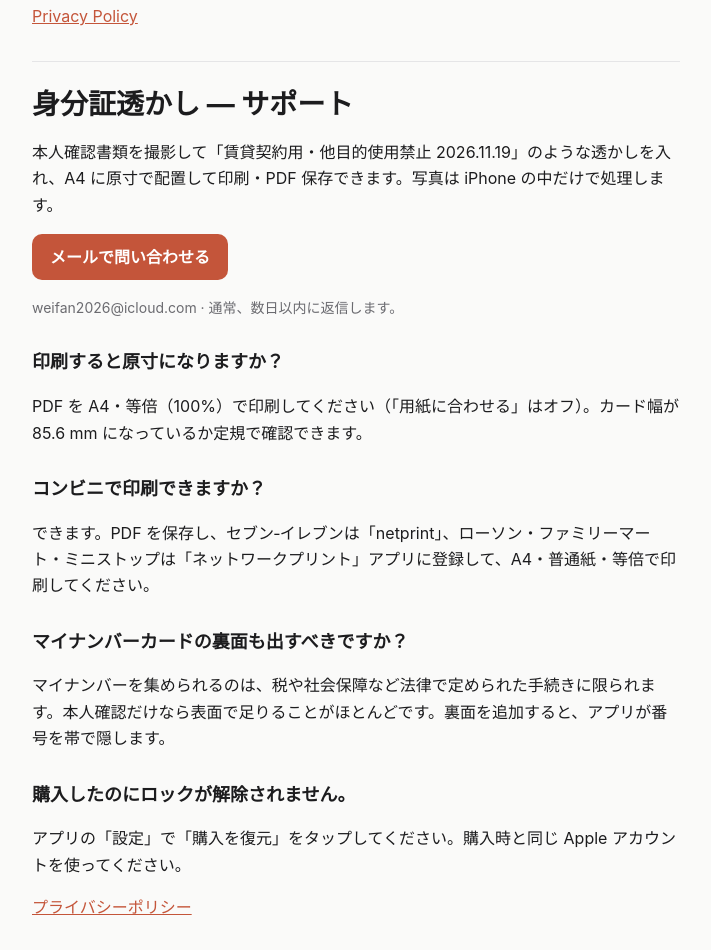
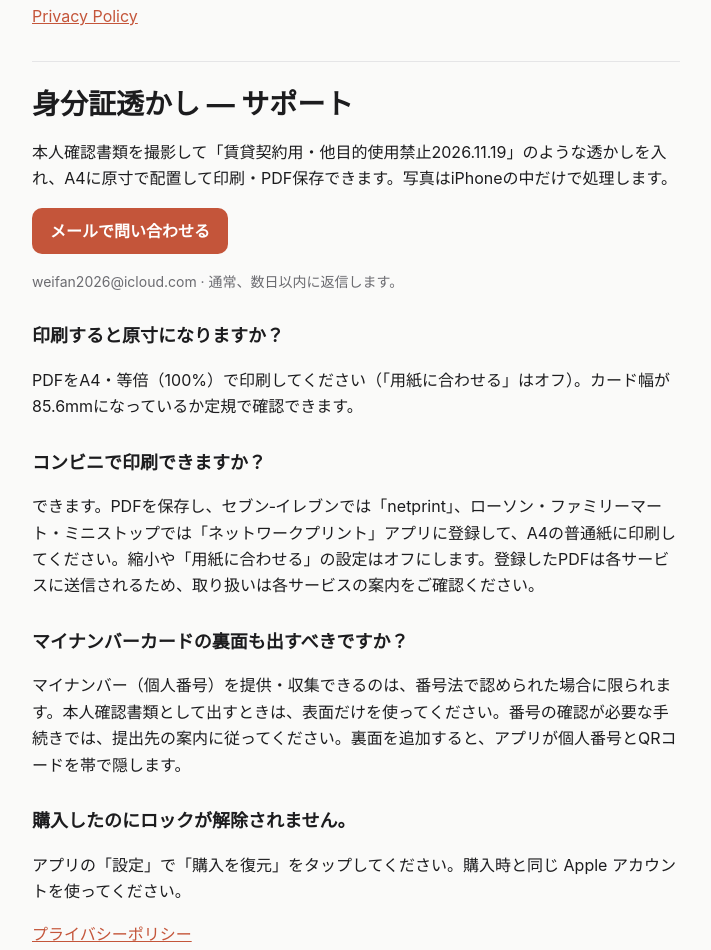
Before and after one commit to WEIFAN2026-collab/apps, a plain HTML site: page idcopy/index.html in a window 1280 px wide. Shown: the part 831-1781 px from the top of the page, without its empty margins (284-995 px from the left). Drawn offline with Linux system fonts and the light colour scheme.

Commit message:
IDCopy: polish Japanese copy on support and privacy pages
Co-Authored-By: Claude Opus 5.5 <noreply@anthropic.com>

```diff
--- a/idcopy/index.html
+++ b/idcopy/index.html
@@ -16,9 +16,9 @@ section.lang{border-top:1px solid var(--line);padding-top:24px;margin-top:32px}s
 <p><a class="btn" href="mailto:weifan2026@icloud.com?subject=ID%20Copy%20Mark">Email us</a></p>
 <p class="muted">weifan2026@icloud.com · We usually reply within a few days.</p><h2>Will the printed card be the actual size?</h2><p>Print the PDF on A4 at 100% (turn off “fit to page”). You can check with a ruler that the card is 85.6 mm wide.</p><h2>Can I print at a convenience store?</h2><p>Yes. Save the PDF, register it in the netprint app (7-Eleven) or the Network Print app (Lawson, FamilyMart, Ministop), then print on A4 plain paper at 100%.</p><h2>Should I submit the back of my My Number Card?</h2><p>Only organizations handling certain procedures, such as tax and social security, may legally collect your My Number. For ID checks, the front is usually enough. If you add the back, the app covers the number with a band.</p><h2>I bought the unlock, but the app is still locked.</h2><p>Open Settings in the app and tap Restore Purchases, using the same Apple Account you bought with.</p>
 <p><a href="privacy/">Privacy Policy</a></p></section><section class="lang" id="ja" lang="ja">
-<h1>身分証透かし — サポート</h1><p>本人確認書類を撮影して「賃貸契約用・他目的使用禁止 2026.11.19」のような透かしを入れ、A4 に原寸で配置して印刷・PDF 保存できます。写真は iPhone の中だけで処理します。</p>
+<h1>身分証透かし — サポート</h1><p>本人確認書類を撮影して「賃貸契約用・他目的使用禁止2026.11.19」のような透かしを入れ、A4に原寸で配置して印刷・PDF保存できます。写真はiPhoneの中だけで処理します。</p>
 <p><a class="btn" href="mailto:weifan2026@icloud.com?subject=ID%20Copy%20Mark">メールで問い合わせる</a></p>
-<p class="muted">weifan2026@icloud.com · 通常、数日以内に返信します。</p><h2>印刷すると原寸になりますか？</h2><p>PDF を A4・等倍（100%）で印刷してください（「用紙に合わせる」はオフ）。カード幅が 85.6 mm になっているか定規で確認できます。</p><h2>コンビニで印刷できますか？</h2><p>できます。PDF を保存し、セブン‐イレブンは「netprint」、ローソン・ファミリーマート・ミニストップは「ネットワークプリント」アプリに登録して、A4・普通紙・等倍で印刷してください。</p><h2>マイナンバーカードの裏面も出すべきですか？</h2><p>マイナンバーを集められるのは、税や社会保障など法律で定められた手続きに限られます。本人確認だけなら表面で足りることがほとんどです。裏面を追加すると、アプリが番号を帯で隠します。</p><h2>購入したのにロックが解除されません。</h2><p>アプリの「設定」で「購入を復元」をタップしてください。購入時と同じ Apple アカウントを使ってください。</p>
+<p class="muted">weifan2026@icloud.com · 通常、数日以内に返信します。</p><h2>印刷すると原寸になりますか？</h2><p>PDFをA4・等倍（100%）で印刷してください（「用紙に合わせる」はオフ）。カード幅が85.6mmになっているか定規で確認できます。</p><h2>コンビニで印刷できますか？</h2><p>できます。PDFを保存し、セブン‐イレブンでは「netprint」、ローソン・ファミリーマート・ミニストップでは「ネットワークプリント」アプリに登録して、A4の普通紙に印刷してください。縮小や「用紙に合わせる」の設定はオフにします。登録したPDFは各サービスに送信されるため、取り扱いは各サービスの案内をご確認ください。</p><h2>マイナンバーカードの裏面も出すべきですか？</h2><p>マイナンバー（個人番号）を提供・収集できるのは、番号法で認められた場合に限られます。本人確認書類として出すときは、表面だけを使ってください。番号の確認が必要な手続きでは、提出先の案内に従ってください。裏面を追加すると、アプリが個人番号とQRコードを帯で隠します。</p><h2>購入したのにロックが解除されません。</h2><p>アプリの「設定」で「購入を復元」をタップしてください。購入時と同じ Apple アカウントを使ってください。</p>
 <p><a href="privacy/">プライバシーポリシー</a></p></section><section class="lang" id="zh" lang="zh-Hans">
 <h1>证件水印 — 技术支持</h1><p>拍摄证件，加上“仅供租房使用，他用无效 2026.11.19”这样的水印，按原大排到 A4 上打印或存 PDF。照片只在 iPhone 本机处理。</p>
 <p><a class="btn" href="mailto:weifan2026@icloud.com?subject=ID%20Copy%20Mark">发邮件联系</a></p>
```
Also changed, not shown: idcopy/privacy/index.html (+1 -1 lines).
